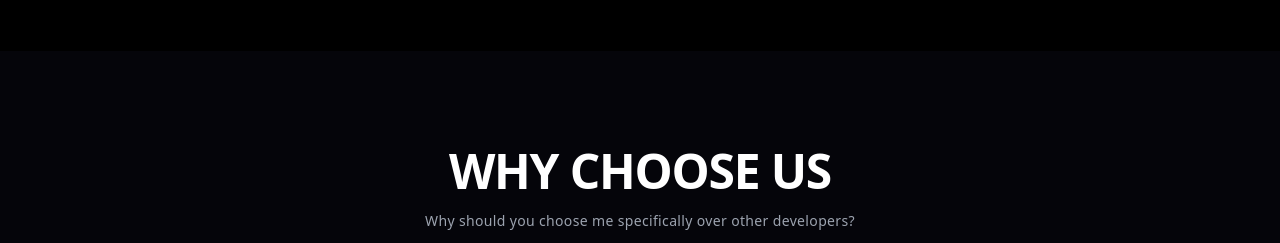
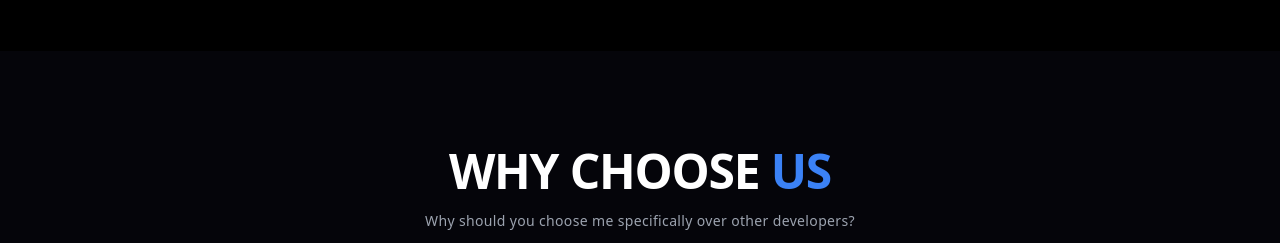
Before and after one commit to dipanjan800/ai-agency-website-, a website built with Vite: page index.html in a window 1280 px wide. Shown: the part 2560-2803 px from the top of the page. Built offline with nearby package versions, Linux system fonts and the light colour scheme.

Commit message:
Change US color to solid blue accent

```diff
--- a/index.html
+++ b/index.html
@@ -292,7 +292,7 @@
         <section class="py-24 relative bg-[#05050A]">
             <div class="container mx-auto px-6 md:px-12 max-w-6xl">
                 <div class="text-center mb-12 flex flex-col items-center justify-center">
-                    <h2 class="text-3xl md:text-5xl font-bold tracking-tight text-white mb-4">WHY CHOOSE <span class="text-gradient">US</span></h2>
+                    <h2 class="text-3xl md:text-5xl font-bold tracking-tight text-white mb-4">WHY CHOOSE <span class="text-accent">US</span></h2>
                     <p class="text-gray-400 text-sm tracking-wide">Why should you choose me specifically over other developers?</p>
                 </div>
 
```
